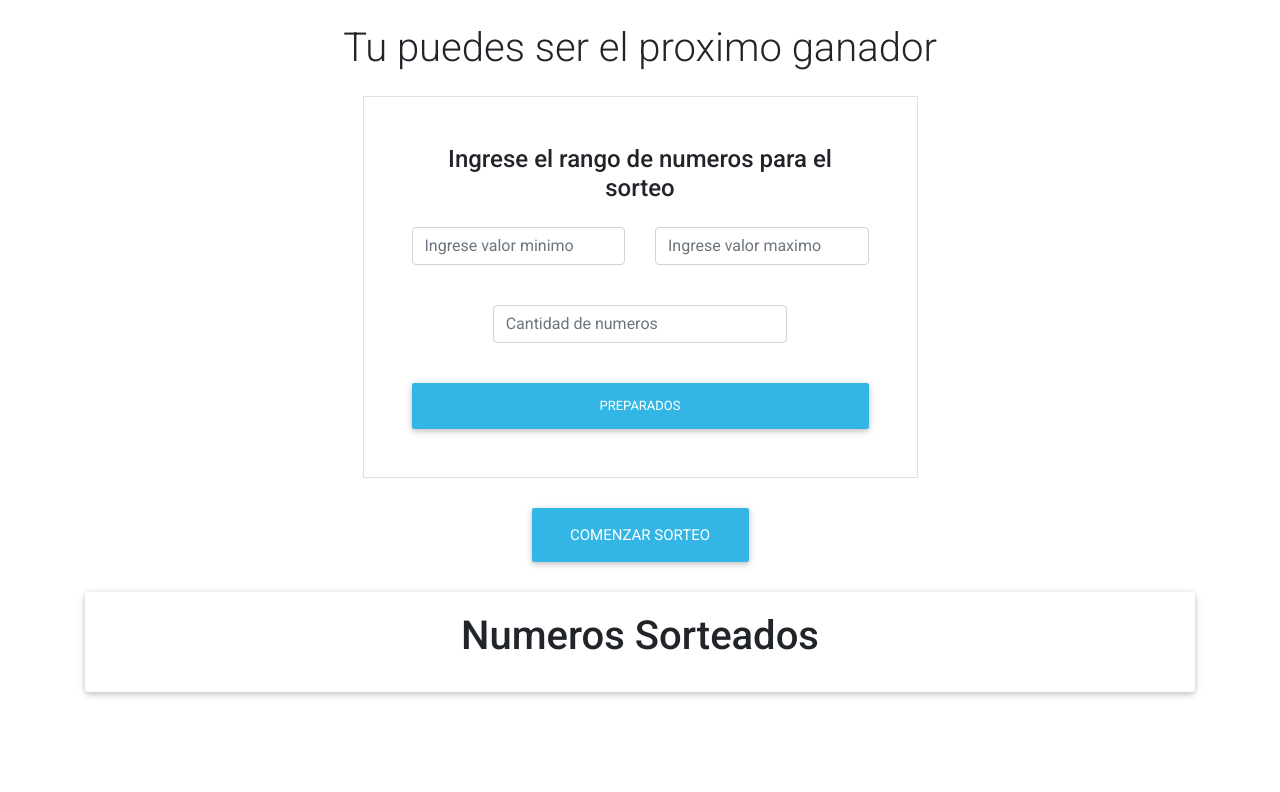
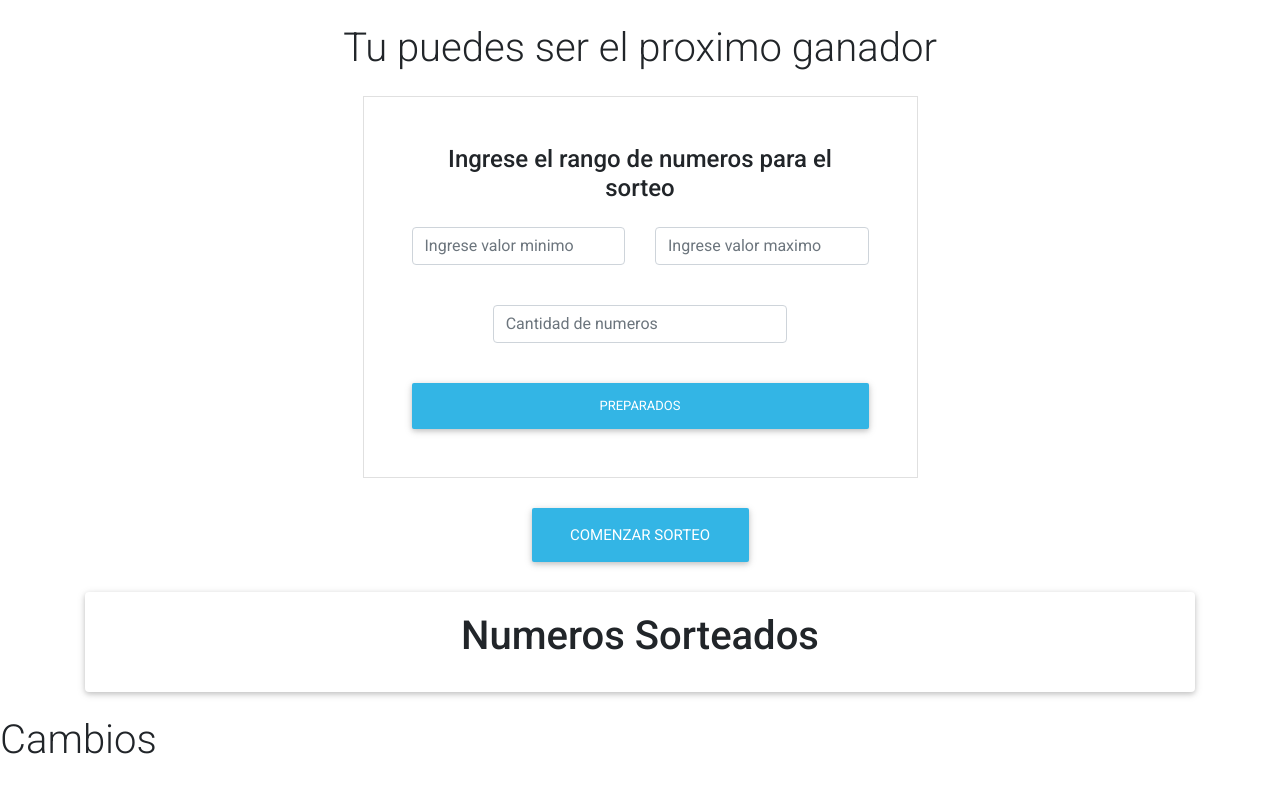
Before and after one commit to benito281/aplicacion-de-sorteos-js, a plain HTML site: page index.html in a window 1280 px wide. Drawn offline with Linux system fonts and the light colour scheme.

Commit message:
Segundo Commit

```diff
--- a/index.html
+++ b/index.html
@@ -67,7 +67,7 @@
 </div>
 
 
-    </div>
+    </div><h1>Cambios</h1>
   </main>
 
 
```
